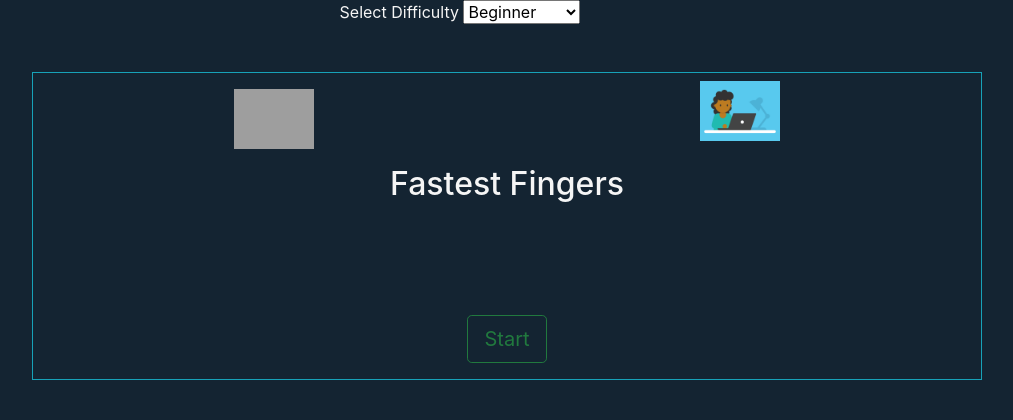
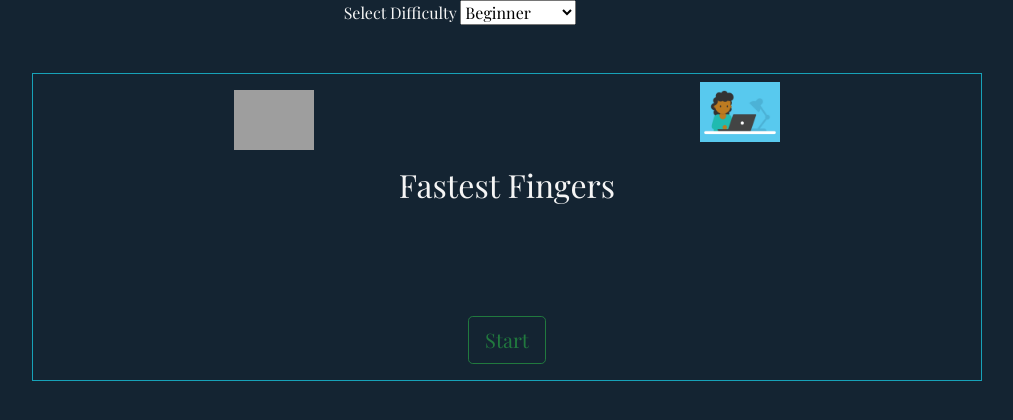
Before and after one commit to stavio12/Fastest-Fingers, a plain HTML site: page index.html in a window 1280 px wide. Shown: the whole page, without its empty margins (180-1193 px from the left). Drawn offline with nearby package versions, Linux system fonts and the light colour scheme; grey boxes are pictures that could not be loaded.

Commit message:
Update index.html

```diff
--- a/index.html
+++ b/index.html
@@ -7,14 +7,14 @@
     <link rel="stylesheet" type="text/css" href="./bootstrap.min.css">
     <title> Fastest Fingers </title>
     <link rel="stylesheet" href="https://cdnjs.cloudflare.com/ajax/libs/font-awesome/4.7.0/css/font-awesome.min.css">
-       <link href="https://fonts.googleapis.com/css2?family=Noto+Serif:ital@1&display=swap" rel="stylesheet">
-
+    <link href="https://fonts.googleapis.com/css2?family=Playfair+Display&display=swap" rel="stylesheet">
 </head>
 
 <style>
 body{
     background: linear-gradient( 178.6deg,  rgba(20,36,50,1) 100%, rgba(124,143,161,1) 83.8% );
     color: whitesmoke;
+    font-family: 'Playfair Display', serif;
 }
 
 
```
